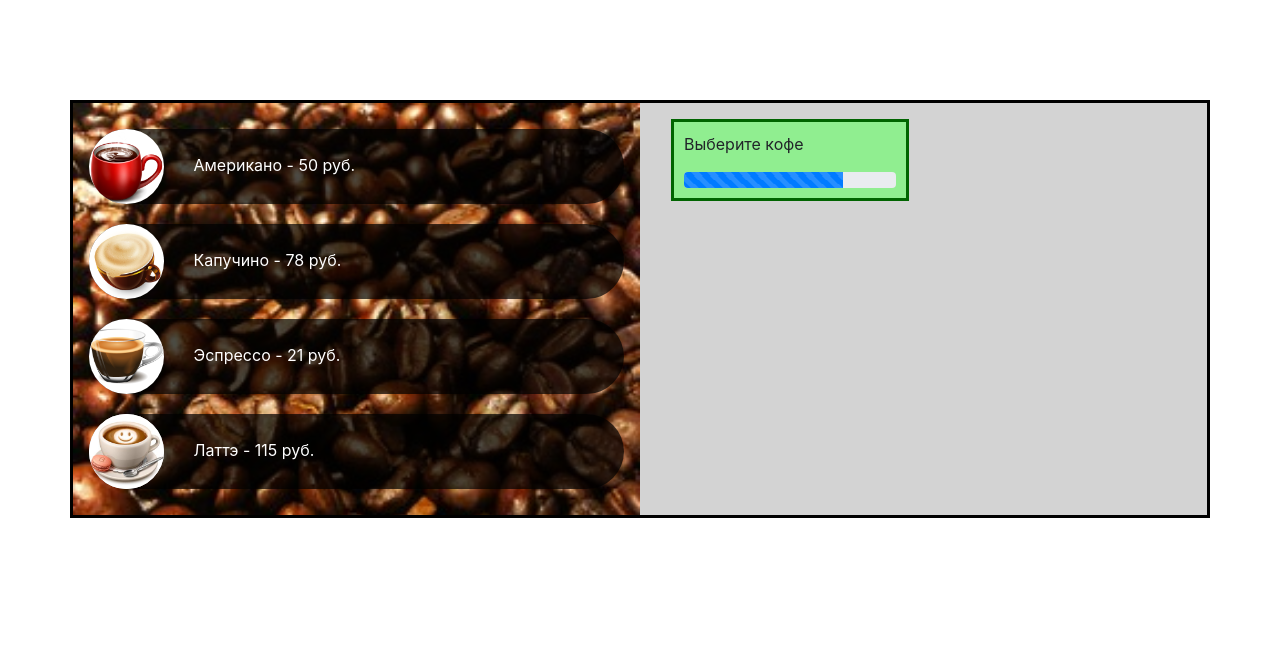
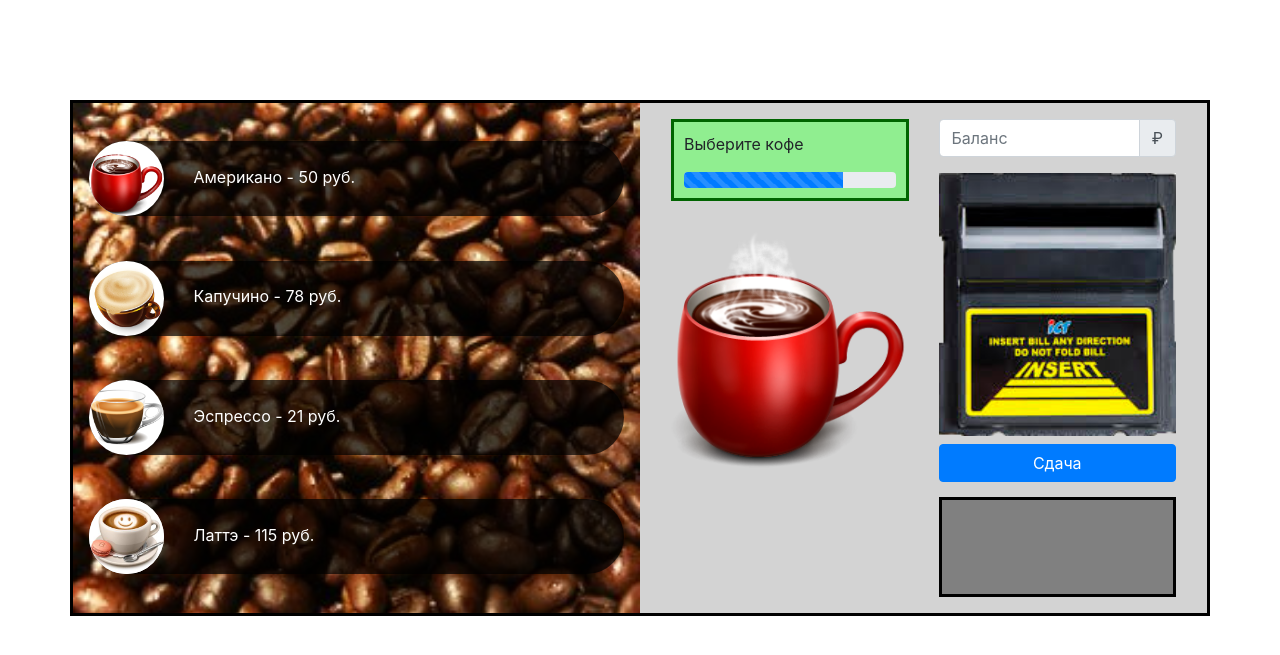
Before and after one commit to Dosaeva/coffe-machine, a PHP site: page / in a window 1280 px wide. Shown: the top 655 px of the page. Run offline with PHP 8.4, Linux system fonts and the light colour scheme.

Commit message:
Сделана оболочка

```diff
--- a/index.php
+++ b/index.php
@@ -15,7 +15,7 @@
     <div class="container">
       <div class="row coffee-machine">
         <div class="col-6 coffee-list">
-          <div class="row flex-column p-3">
+          <div class="row flex-column p-3 h-100 justify-content-around">
             <div class="coffee-item col">
               <img src="img/americano.png" alt="">
               <span>Американо - 50 руб.</span>
@@ -43,8 +43,23 @@
                   <div class="progress-bar progress-bar-striped progress-bar-animated" role="progressbar" aria-valuenow="75" aria-valuemin="0" aria-valuemax="100" style="width: 75%"></div>
                 </div>
               </div>
+              <div class="coffee-cup">
+                <img src="img/americano.png" alt="">
+              </div>
             </div>
-            <div class="col-6"></div>
+            <div class="col-6">
+              <div class="input-group mb-3">
+                <input type="text" class="form-control" placeholder="Баланс" aria-label="Имя получателя" aria-describedby="basic-addon2">
+                <div class="input-group-append">
+                  <span class="input-group-text" id="basic-addon2">&#8381</span>
+                </div>
+              </div>
+              <div class="atm">
+                <img src="img/bill_acc.png" alt="">
+              </div>
+              <button class="btn btn-primary btn-block mt-2">Сдача</button>
+               <div class="change-box"></div>
+            </div>
           </div>
         </div>
       </div>
--- a/style.css
+++ b/style.css
@@ -9,6 +9,7 @@
 }
 
 .coffee-item {
+  max-height: 75px;
   background: rgba(0, 0, 0, 0.7);
   margin: 10px 0;
   border-radius: calc(75px / 2);
@@ -39,4 +40,20 @@
   background: lightgreen;
   border: 3px solid darkgreen;
   padding: 10px;
+  margin-bottom: 30px;
 }
+
+.coffee-cup img {
+  width: 100%;
+}
+
+.atm img {
+  width: 100%;
+}
+
+.change-box {
+  background: grey;
+  border: 3px solid black;
+  height: 100px;
+  margin-top: 15px;
+}
```
